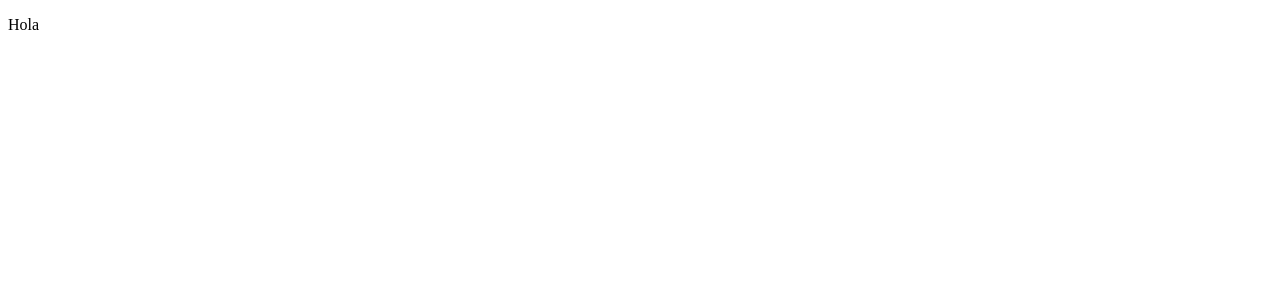
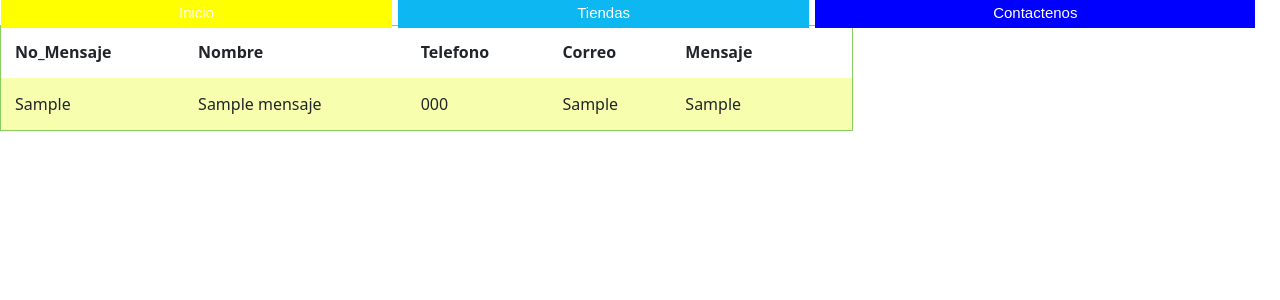
Before and after one commit to Gisaharcruz/ProyectoFinal2022geicl, a PHP site: page /mensajes.php in a window 1280 px wide. Before the commit the part shown is almost empty. Shown: the top 300 px of the page. Run offline with PHP 8.4, Linux system fonts and the light colour scheme; tables that the repository leaves empty or names only in its code hold one stand-in row (values such as "Sample post").

Commit message:
tercera parte subida

```diff
--- /dev/null
+++ b/bd.php
@@ -0,0 +1,9 @@
+<?php
+session_start();
+$conect=mysqli_connect(
+    'localhost',
+    'root',
+    '',
+    'mensajes'
+);
+?>
--- a/css/style.css
+++ b/css/style.css
@@ -114,7 +114,7 @@
     color: #fff;
 }
 
-/* TIENDAS */
+/* Tiendas */
 
 .btn7 {
     background-color: #ffff00;
--- /dev/null
+++ b/css/style1.css
@@ -0,0 +1,55 @@
+.btn14 {
+    background-color: #ffff00;
+    border: none;
+    font-family: 'Poppins', sans-serif;
+    padding: 7px 178px;
+    text-align: center;
+    color: #fff;
+    font-size: 15px;
+    margin: 1px 1px;
+    cursor: pointer;
+}
+
+.btn15 {
+    background-color: #0CB7F2;
+    border: none;
+    font-family: 'Poppins', sans-serif;
+    padding: 7px 179px;
+    text-align: center;
+    color: #fff;
+    font-size: 15px;
+    margin: 1px 1px;
+    cursor: pointer;
+}
+
+.btn16 {
+    background-color: #0000ff;
+    border: none;
+    font-family: 'Poppins', sans-serif;
+    padding: 7px 178px;
+    text-align: center;
+    color: #fff;
+    font-size: 15px;
+    margin: 1px 1px;
+    cursor: pointer;
+}
+
+.btn14:hover {
+    background-color: #ffff39;
+}
+
+.btn15:hover {
+    background-color: #84c6ed;
+}
+
+.btn16:hover {
+    background-color: #3939ff;
+}
+
+.a, .btn14, .btn15, .btn16 {
+    text-decoration: none;
+}
+
+.a, .btn14:hover, .btn15:hover, .btn16:hover {
+    color: #fff;
+}
--- /dev/null
+++ b/css/tabla.css
@@ -0,0 +1,14 @@
+table {
+    border-collapse: collapse;
+    border-spacing: 0;
+    width: 100%;
+    border: 1px solid rgb(137, 206, 92);
+  }
+  th, td {
+    text-align: left;
+    padding: 14px;
+  }
+
+  tr:nth-child(even) {
+    background-color: #f7ffaf;
+  }
--- a/home.php
+++ b/home.php
@@ -19,6 +19,12 @@
     </div>
     <div class="carousel-item">
       <img height="500px" width="200px" src="images/3.jfif" class="d-block w-100" alt="...">
+    </div>
+    <div class="carousel-item">
+      <img height="500px" width="200px" src="images/4.jpg" class="d-block w-100" alt="...">
+    </div>
+    <div class="carousel-item">
+      <img height="500px" width="200px" src="images/5.jpg" class="d-block w-100" alt="...">
     </div>
   </div>
   <button class="carousel-control-prev" type="button" data-bs-target="#carouselExampleControls" data-bs-slide="prev">
--- a/mensajes.php
+++ b/mensajes.php
@@ -1,12 +1,49 @@
 <!DOCTYPE html>
-<html lang="en">
+<html lang="es">
 <head>
     <meta charset="UTF-8">
     <meta http-equiv="X-UA-Compatible" content="IE=edge">
     <meta name="viewport" content="width=device-width, initial-scale=1.0">
+    <link href="https://cdn.jsdelivr.net/npm/bootstrap@5.0.2/dist/css/bootstrap.min.css" rel="stylesheet" integrity="sha384-EVSTQN3/azprG1Anm3QDgpJLIm9Nao0Yz1ztcQTwFspd3yD65VohhpuuCOmLASjC" crossorigin="anonymous">
     <title>Menssage</title>
+    <link rel="stylesheet" href="css/style1.css">
+    <link rel="stylesheet" href="css/tabla.css">
+    <link rel="stylesheet" href="css/diseño.css">
 </head>
 <body>
-    <p>Hola</p>
+
+<a href="home.php" class="btn14">Inicio</a>
+<a href="tiendas.php" class="btn15">Tiendas</a>
+<a href="contactenos.php" class="btn16">Contactenos</a>
+
+<div class="col-8">
+        <table>
+          <tr>
+            <th>No_Mensaje </th>
+            <th>Nombre </th>
+            <th>Telefono</th>
+            <th>Correo</th>
+            <th>Mensaje</th>
+          </tr>
+<?php
+  include('bd.php');
+    $query = "SELECT no_mensajes, nombre, telefono, correo, mensaje FROM mensajes";
+    $resultado = mysqli_query($conect, $query);
+    while($row=mysqli_fetch_array($resultado)){
+?>
+
+<tr>
+            <td><?php echo $row['no_mensajes']?></td>
+            <td><?php echo $row['nombre']?></td>
+            <td><?php echo $row['telefono']?></td>
+            <td><?php echo $row['correo']?></td>
+            <td><?php echo $row['mensaje']?></td>
+            <td>
+        <?php } ?>
+        </table>
+        </div>
+
+    <script src="https://cdn.jsdelivr.net/npm/@popperjs/core@2.9.2/dist/umd/popper.min.js" integrity="sha384-IQsoLXl5PILFhosVNubq5LC7Qb9DXgDA9i+tQ8Zj3iwWAwPtgFTxbJ8NT4GN1R8p" crossorigin="anonymous"></script>
+    <script src="https://cdn.jsdelivr.net/npm/bootstrap@5.0.2/dist/js/bootstrap.min.js" integrity="sha384-cVKIPhGWiC2Al4u+LWgxfKTRIcfu0JTxR+EQDz/bgldoEyl4H0zUF0QKbrJ0EcQF" crossorigin="anonymous"></script>
 </body>
 </html>
--- a/productos.php
+++ b/productos.php
@@ -13,7 +13,8 @@
 <a href="contactenos.php" class="btn6">Contactenos</a>
 
 <h3 class="h3">Productos/Servicios</h3>
-<br>
+
+
 
 
 
```
Also changed, not shown: css/diseño.css (added), images/4.jpg (added), images/5.jpg (added), images/toyota.jpg (added).
